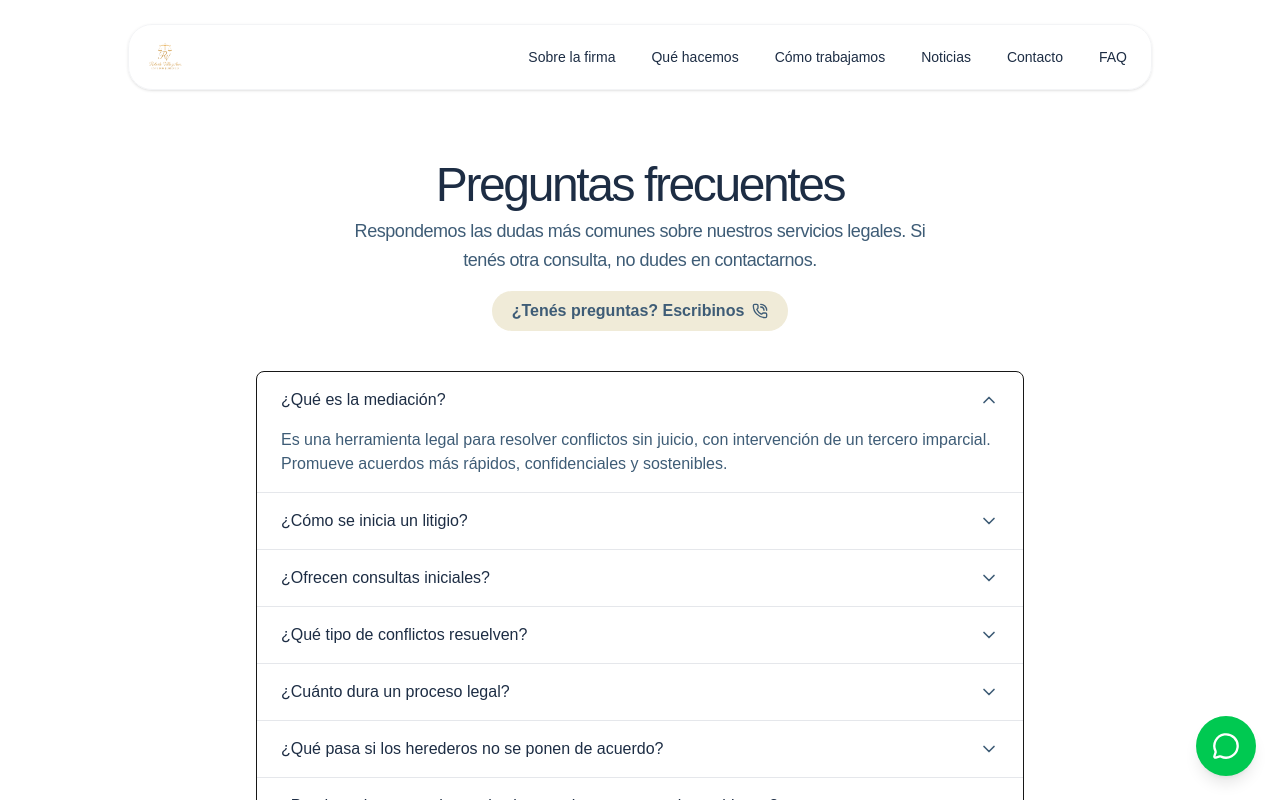
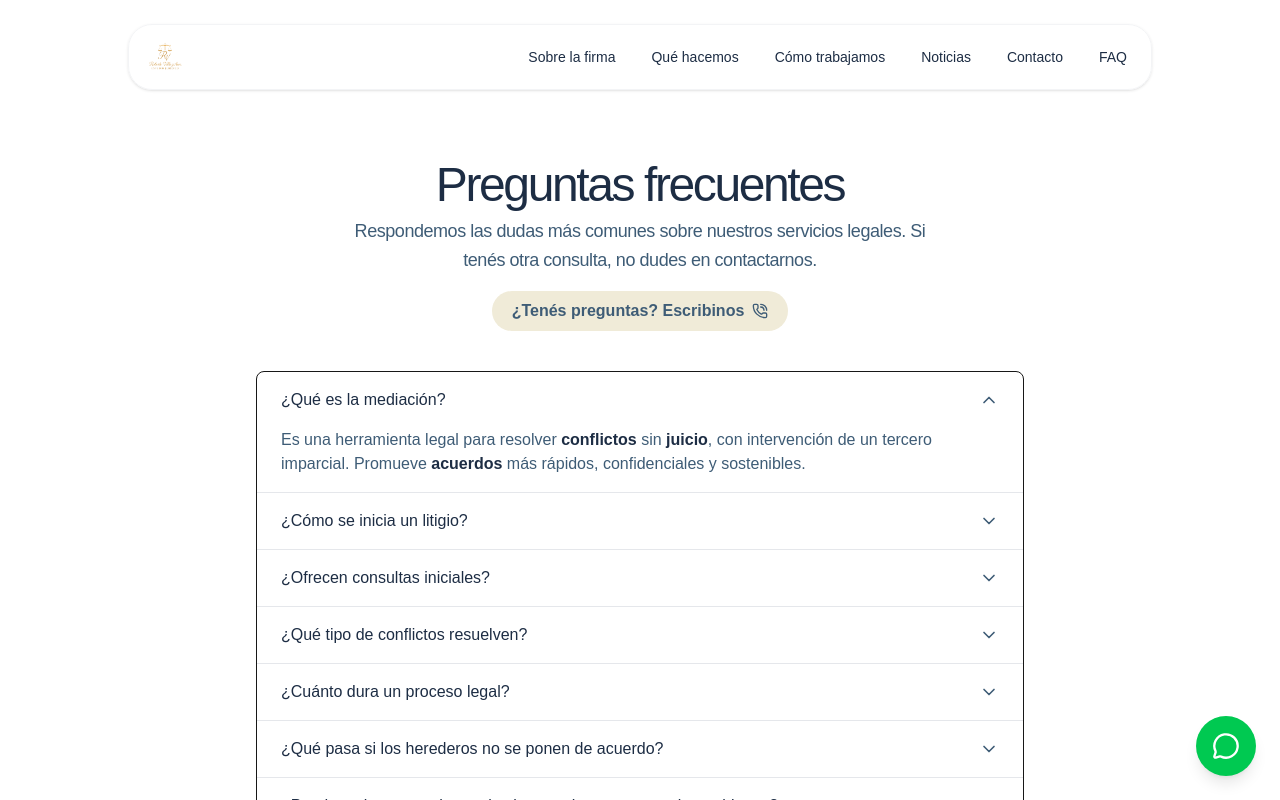
Before and after one commit to crcristian97/estudio-villa, a Next.js app: page /en in a window 1280 px wide. Both pictures are taken after a click on the button "¿Qué es la mediación?". Shown: the part 8585-9385 px from the top of the page. Built offline with nearby package versions, Linux system fonts and the light colour scheme.

Commit message:
cambios en faq

```diff
--- a/components/FAQ.js
+++ b/components/FAQ.js
@@ -1,6 +1,70 @@
 "use client"
 import { PhoneCall } from "lucide-react";
 import { useState } from "react";
+
+// Utilidad para poner en negrita ciertas palabras/frases clave en las respuestas
+function boldify(text) {
+  // Lista de frases/palabras a poner en negrita (puedes ajustar según necesidad)
+  const boldWords = [
+    "mediación",
+    "demanda judicial",
+    "consulta",
+    "acuerdos",
+    "juicio",
+    "herederos",
+    "asesoramiento jurídico",
+    "colación hereditaria",
+    "reducción de donaciones inoficiosas",
+    "empresa",
+    "sociedades",
+    "protocolos familiares",
+    "planificación sucesoria",
+    "patrimonio",
+    "abogado",
+    "estrategia jurídica",
+    "acuerdos duraderos",
+    "solución justa",
+    "familias empresarias",
+    "visión estratégica",
+    "conocimiento interdisciplinario",
+    "conflictos",
+    "bienes",
+    "donaciones encubiertas",
+    "empresas familiares",
+    "protocolos",
+    "disputas",
+    "derechos",
+    "litiga",
+    "facilita acuerdos",
+    "protege tus derechos",
+    "soluciones",
+    "extrajudicial",
+    "acuerdos anticipados",
+    "pactos sucesorios",
+    "reparto",
+    "usufructo"
+  ];
+
+  // Ordenar por longitud descendente para evitar solapamientos
+  boldWords.sort((a, b) => b.length - a.length);
+
+  // Reemplazar cada palabra/frase por su versión en <strong>
+  let result = text;
+  boldWords.forEach(word => {
+    // Escapar caracteres especiales para RegExp
+    const escaped = word.replace(/[.*+?^${}()|[\]\\]/g, '\\$&');
+    // Solo poner en negrita si no está ya dentro de una etiqueta <strong>
+    result = result.replace(
+      new RegExp(`(?<!<strong[^>]*?>)(${escaped})(?![^<]*?</strong>)`, "gi"),
+      '<strong class="font-semibold text-[#1D2D44]">$1</strong>'
+    );
+  });
+
+  // Manejar saltos de línea como <br />
+  result = result.replace(/\n/g, "<br />");
+
+  return result;
+}
 
 const faqQuestions = [
   {
@@ -103,7 +167,10 @@ function Accordion({ items }) {
               openIndex === idx ? "block" : "hidden"
             }`}
           >
-            {item.answer}
+            <span
+              // eslint-disable-next-line react/no-danger
+              dangerouslySetInnerHTML={{ __html: boldify(item.answer) }}
+            />
           </div>
         </div>
       ))}
```
